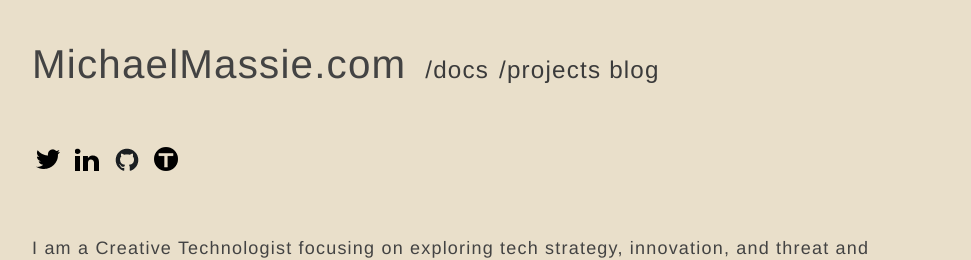
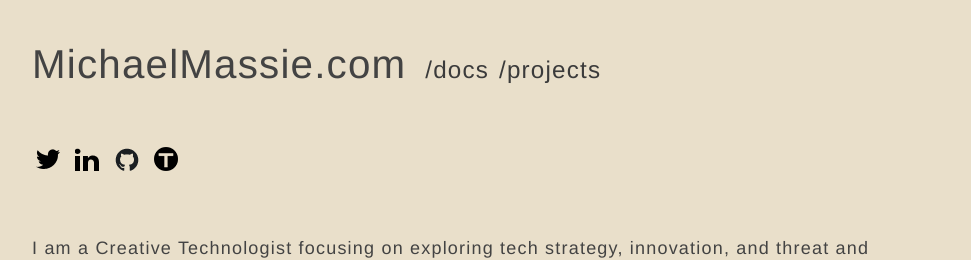
Before and after one commit to mmassie/mmassie.github.io, a Jekyll site: the page index.html, which Jekyll copies as it is, in a window 1280 px wide. Shown: the top 260 px of the page, without its empty margins (72-1043 px from the left). Built offline with Jekyll 4.4.1, drawn with Linux system fonts in a browser that asks for light colours.

Commit message:
dropping blog

```diff
--- a/_layouts/default.html
+++ b/_layouts/default.html
@@ -14,7 +14,7 @@
   <body>
     <div class="wrapper">
       <header>
-        <h1><a href="https://www.michaelmassie.com ">MichaelMassie.com</a><a href="https://www.michaelmassie.com/blog">/project blog</a></h1>
+        <h1><a href="https://www.michaelmassie.com ">MichaelMassie.com</a><a href="https://www.michaelmassie.com/blog">/projects</a></h1>
 
         {% if site.logo %}
           <img src="{{site.logo | relative_url}}" alt="Logo" />
--- a/index.html
+++ b/index.html
@@ -16,7 +16,7 @@
         <aside></aside>
 
 		<article>
-            <div id="title">MichaelMassie.com<span id="links"><a href="https://www.dropbox.com/sh/13h45g8loota47n/AAATesIuLgyM4Z3J54zcl1vKa?dl=0"> /docs</a> <a href="blog/index.html"> /projects blog</a></span>
+            <div id="title">MichaelMassie.com<span id="links"><a href="https://www.dropbox.com/sh/13h45g8loota47n/AAATesIuLgyM4Z3J54zcl1vKa?dl=0"> /docs</a> <a href="blog/index.html"> /projects</a></span>
             </div>
 
             <a class="subURL" href="https://twitter.com/mmassie">  <img src="img/icons/twitter.png"></a>
```
